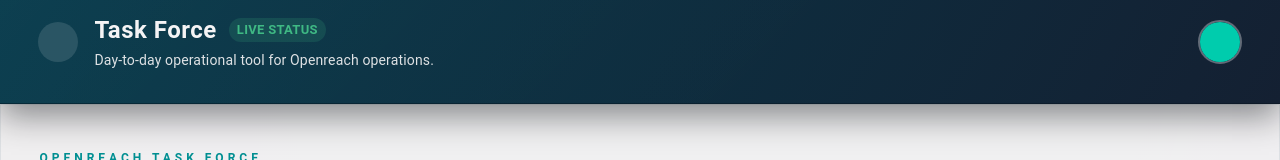
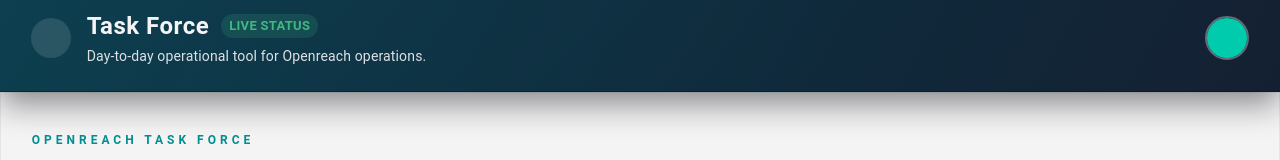
Before and after one commit to stockbits/Web-app-refactor, a React (Vite) app in the folder central-app/app/: page / in a window 1280 px wide. Shown: the top 160 px of the page. Built offline with nearby package versions, Linux system fonts and the light colour scheme; some icons are missing.

Commit message:
Tighten layout spacing

```diff
--- a/central-app/app/src/App.css
+++ b/central-app/app/src/App.css
@@ -8,8 +8,8 @@
 }
 
 :root {
-  --page-gutter: clamp(1rem, 3vw, 2.75rem);
-  --canvas-overlap: clamp(2.5rem, 6vw, 4.5rem);
+  --page-gutter: clamp(0.75rem, 2.4vw, 2.25rem);
+  --canvas-overlap: clamp(2rem, 5vw, 3.5rem);
 }
 
 #root {
@@ -29,11 +29,11 @@
   display: flex;
   flex-direction: column;
   padding: 0;
-  padding-bottom: var(--page-gutter);
   box-sizing: border-box;
   width: 100%;
   max-width: none;
   margin: 0;
+  background: rgba(245, 244, 245, 0.98);
 }
 
 .app-stack {
@@ -54,7 +54,7 @@
   min-height: 320px;
   background: rgba(245, 244, 245, 0.98);
   border-radius: 0;
-  padding: clamp(1.5rem, 3vw, 2.75rem) var(--page-gutter) var(--page-gutter);
+  padding: clamp(1.1rem, 2.6vw, 2rem) var(--page-gutter) clamp(1.25rem, 3vw, 2rem);
   border: 1px solid rgba(7, 59, 76, 0.08);
   box-shadow: none;
   color: #202020;
@@ -79,7 +79,7 @@
 
 @media (max-width: 720px) {
   .app-canvas {
-    padding: clamp(1.25rem, 6vw, 1.75rem) clamp(0.75rem, 6vw, 1.25rem) clamp(1rem, 4vw, 1.5rem);
+    padding: clamp(1rem, 7vw, 1.5rem) clamp(0.65rem, 6vw, 1rem) clamp(0.85rem, 5vw, 1.25rem);
     margin-top: 0;
   }
 }
--- a/central-app/app/src/App.tsx
+++ b/central-app/app/src/App.tsx
@@ -292,28 +292,35 @@
             ) : (
               <>
                 <Stack gap={1} mb={2}>
-                  <Typography variant='overline' className='canvas-label'>
-                    MENU • {selectedMenu.label}
-                  </Typography>
-                  <Typography variant='h5' fontWeight={700} gutterBottom>
-                    {activePage ? activePage.cardName : selectedMenu.label}
-                  </Typography>
-                  <Typography variant='body1' color='text.secondary'>
-                    {activeCardDetails?.description ?? selectedMenu.description}
-                  </Typography>
+                  <Stack
+                    direction={{ xs: 'column', sm: 'row' }}
+                    alignItems={{ xs: 'flex-start', sm: 'center' }}
+                    gap={0.75}
+                  >
+                    {activePage && (
+                      <Button
+                        variant='text'
+                        color='inherit'
+                        onClick={() => setActivePage(null)}
+                        startIcon={<ArrowBackRoundedIcon fontSize='small' />}
+                        sx={{ px: 0, minWidth: 0, fontWeight: 600 }}
+                      >
+                        Back
+                      </Button>
+                    )}
+                    <Typography variant='overline' className='canvas-label'>
+                      MENU • {selectedMenu.label}
+                    </Typography>
+                  </Stack>
+                  {!activePage && (
+                    <Typography variant='h5' fontWeight={700}>
+                      {selectedMenu.label}
+                    </Typography>
+                  )}
                 </Stack>
 
                 {activePage ? (
                   <Stack gap={3}>
-                    <Button
-                      variant='text'
-                      color='inherit'
-                      onClick={() => setActivePage(null)}
-                      startIcon={<ArrowBackRoundedIcon fontSize='small' />}
-                      sx={{ alignSelf: 'flex-start' }}
-                    >
-                      Back to menu
-                    </Button>
                     <Box p={2.5} borderRadius={3} border='1px solid rgba(7,59,76,0.12)' bgcolor='#fff'>
                       {(() => {
                         const ActivePageComponent = PAGE_COMPONENTS[activePage.menuLabel]?.[activePage.cardName]
--- a/central-app/app/src/Openreach - App/App - Scaffold/App - Top Banner.tsx
+++ b/central-app/app/src/Openreach - App/App - Scaffold/App - Top Banner.tsx
@@ -89,7 +89,7 @@
         borderRadius: 0,
         px: 0,
         py: 0,
-        minHeight: { xs: 84, md: 104 },
+        minHeight: { xs: 72, md: 92 },
         backgroundImage: `linear-gradient(120deg, ${palette.coreBlock}, ${palette.supportingBlock})`,
         color: palette.fibreThreads,
         boxShadow: '0 12px 32px rgba(3, 7, 12, 0.45)',
@@ -111,8 +111,8 @@
         disableGutters
         sx={{
           px: 'var(--page-gutter)',
-          py: { xs: 1.25, md: 1.75 },
-          gap: 3,
+          py: { xs: 0.85, md: 1.2 },
+          gap: 2,
           flexDirection: 'row',
           alignItems: 'center',
           justifyContent: 'space-between',
```
